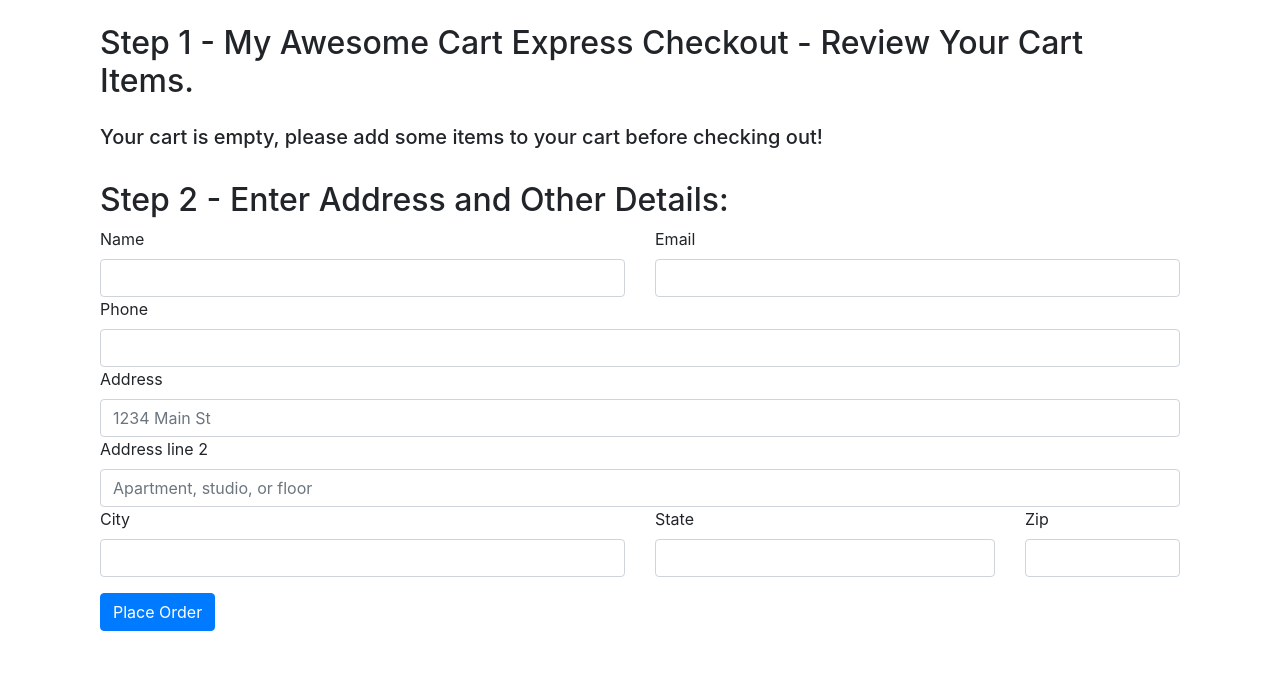
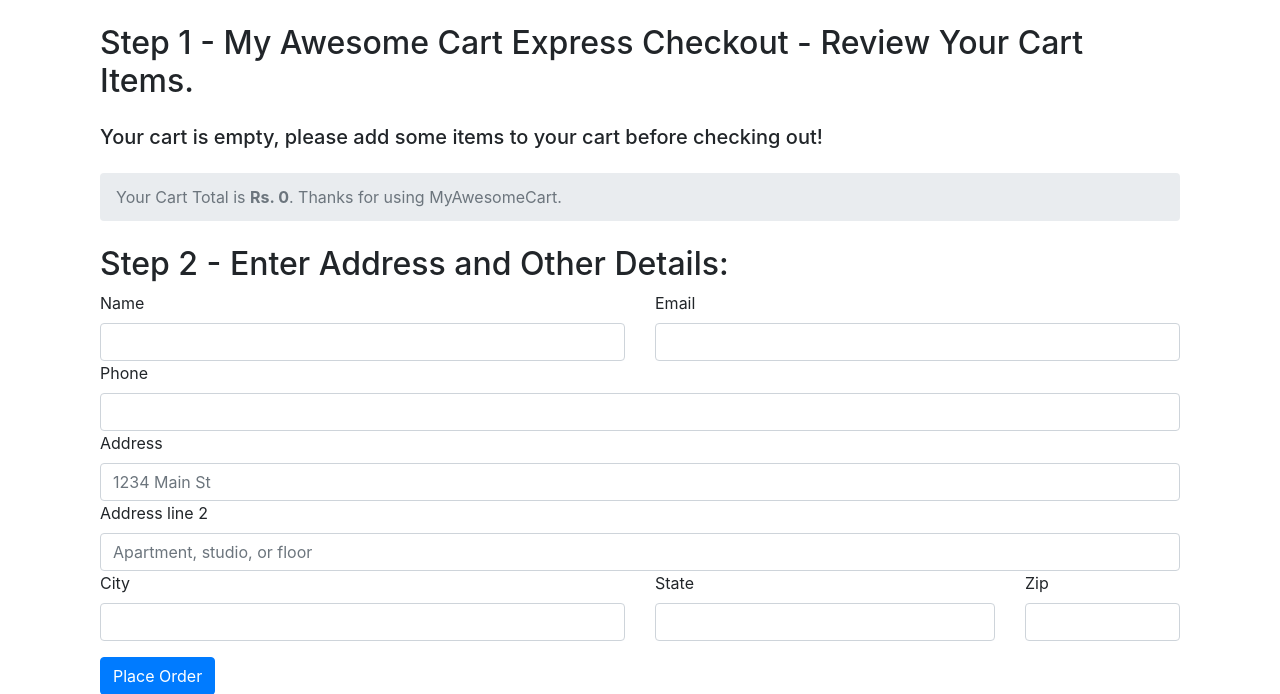
Before and after one commit to Aanchal-kumari-R/Django_Ecommerce, a Django app: page /shop/checkout/ in a window 1280 px wide. Shown: the part 56-750 px from the top of the page. Run offline with Django 5.2, Linux system fonts and the light colour scheme; some libraries are stand-ins or nearby versions.

Commit message:
Display price with JavaScript

```diff
--- a/Shop/templates/shop/checkout.html
+++ b/Shop/templates/shop/checkout.html
@@ -9,6 +9,11 @@
     <div class='mt-4'>
         <ul class='list-group' id="items">
         </ul>
+        <nav aria-label="breadcrumb mt-2">
+         <ol class="breadcrumb mt-3">
+          <li class="breadcrumb-item active" aria-current="page">Your Cart Total is <b>Rs. <span id="totalPrice"> </span></b>.    Thanks for using MyAwesomeCart.</li>
+         </ol>
+        </nav>
     </div>
 </div>
 <div class="col my-4">
@@ -67,6 +72,7 @@
     }
     console.log(cart);
     var sum = 0;
+    var totalPrice = 0;
     if ($.isEmptyObject(cart)) {
         var mystr = `<h5>Your cart is empty, please add some items to your cart before checking out!</h5>`;
         $('#items').append(mystr);
@@ -74,7 +80,9 @@
         for (item in cart) {
             let name = cart[item][1];
             let qty = cart[item][0];
+            let itemPrice = cart[item][2];
             sum += qty;
+            totalPrice = totalPrice + qty * itemPrice;
             mystr = `<li class='list-group-item d-flex justify-content-between align-items-center'>${name}
                         <span class="badge badge-primary badge-pill">${qty}</span>
                     </li>`;
@@ -82,6 +90,7 @@
         }
     }
     document.getElementById('cart').innerHTML = sum;
+    document.getElementById('totalPrice').innerHTML = totalPrice;
     $('#itemsJson').val(JSON.stringify(cart));
     {% if thank %}
     alert('Thanks for ordering with us. Your order ID is {{id}}. Use it to track your order using our tracker.');
--- a/Shop/templates/shop/index.html
+++ b/Shop/templates/shop/index.html
@@ -65,7 +65,7 @@
           <img src= '/media/{{i.image}}' class="card-img-top" alt="...">
           <div class="card-body">
             <h5 class="card-title" id="namepr{{i.id}}">{{i.product_name}}</h5>
-            <h6 class="card-title" id="pricepr{{i.id}}"><b>Rs. </b>{{i.price}}</h6>
+            <h6 class="card-title">Price:<span id="pricepr{{i.id}}">{{i.price}}</span></h6>
             <p class="card-text">{{i.desc|slice:":53"}}...</p>
           <span id="divpr{{i.id}}" class="divpr">
             <button id = "pr{{i.id}}" class="btn btn-primary cart">Add To Cart</button>
@@ -117,7 +117,8 @@ else{
   else{
     qty = 1;
     name = document.getElementById('name'+idstr).innerHTML;
-    cart[idstr] = [qty,name];
+    price = document.getElementById('price'+idstr).innerHTML;
+    cart[idstr] = [qty,name,parseInt(price)];
   }
   updateCart(cart);
 });
```
Also changed, not shown: db.sqlite3.
